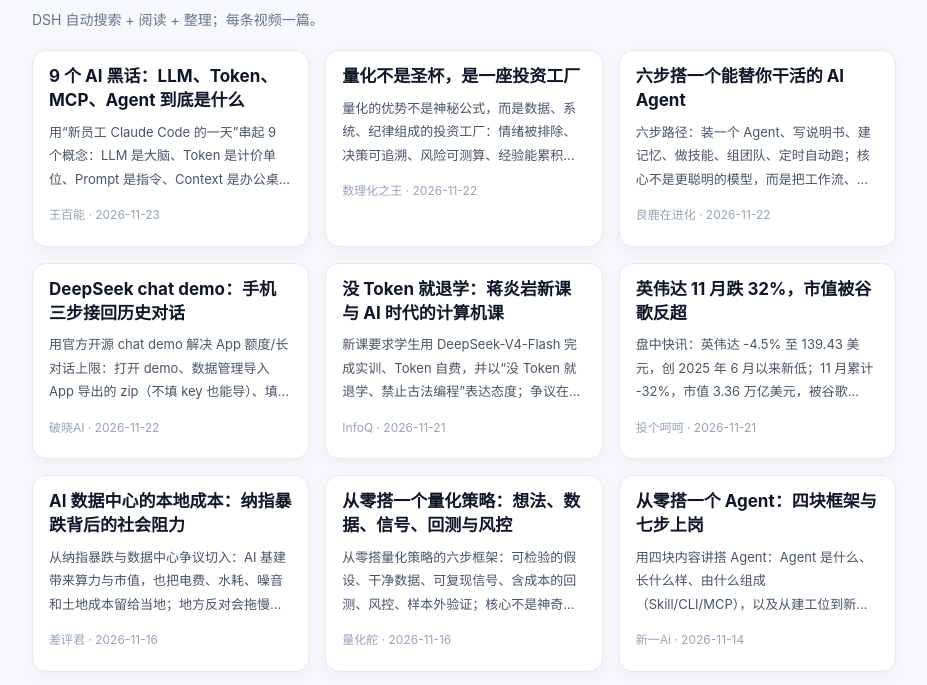
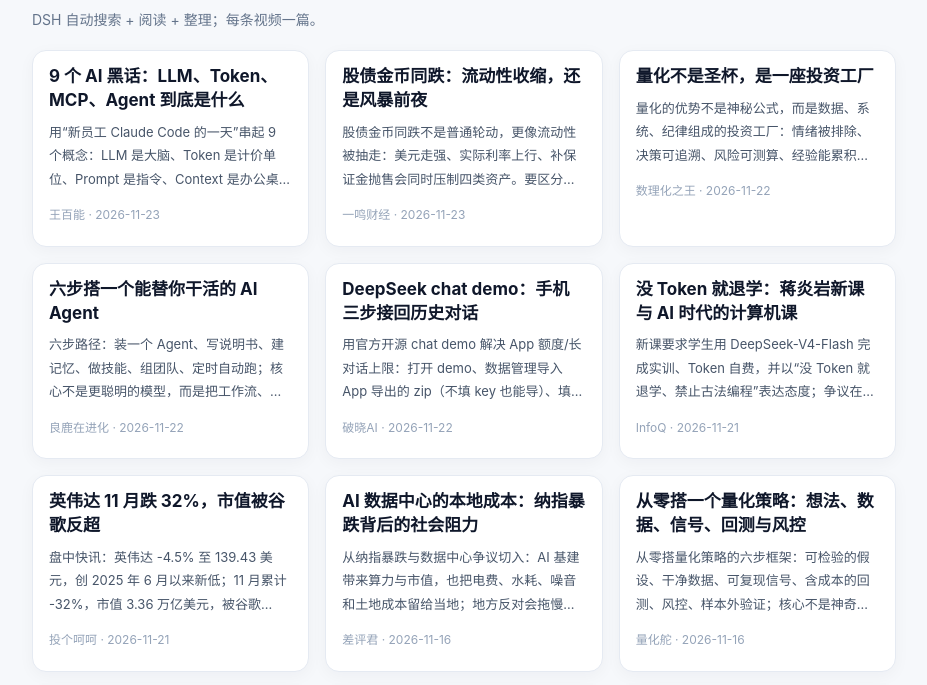
Before and after one commit to Pingpongdragon/douyin-notes-blog, a plain HTML site: page index.html in a window 1280 px wide. Shown: the part 78-763 px from the top of the page, without its empty margins (176-1103 px from the left). Drawn offline with Linux system fonts and the light colour scheme.

Commit message:
Douyin blog: index.html

```diff
--- a/index.html
+++ b/index.html
@@ -25,6 +25,11 @@ a{color:#2563eb;text-decoration:none}a:hover{text-decoration:underline}
 <a class="card" href="posts/7702665768663525541.html">
 
   <div class="pad"><h2>9 个 AI 黑话：LLM、Token、MCP、Agent 到底是什么</h2><p>用“新员工 Claude Code 的一天”串起 9 个概念：LLM 是大脑、Token 是计价单位、Prompt 是指令、Context 是办公桌、API 是接口、MCP 是统一插口、Agent 是干活的员工、Skill 是岗位手册、Workflow 是流水线；贵模型做决策，便宜模型做执行。</p><small>王百能 · 2026-11-23</small></div>
+</a>
+
+<a class="card" href="posts/7709357188682091827.html">
+
+  <div class="pad"><h2>股债金币同跌：流动性收缩，还是风暴前夜</h2><p>股债金币同跌不是普通轮动，更像流动性被抽走：美元走强、实际利率上行、补保证金抛售会同时压制四类资产。要区分短期去杠杆与信用事件，看美元、信用利差、回购利率和美联储动作。</p><small>一鸣财经 · 2026-11-23</small></div>
 </a>
 
 <a class="card" href="posts/7636369021881382287.html">
```
